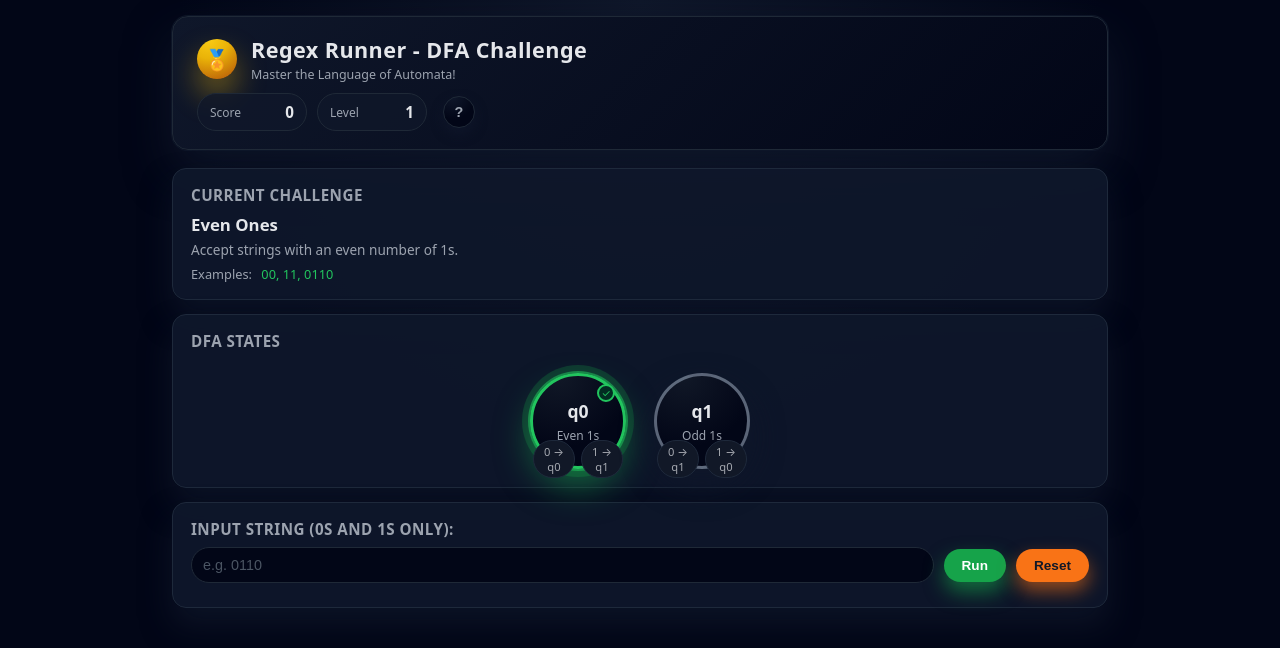
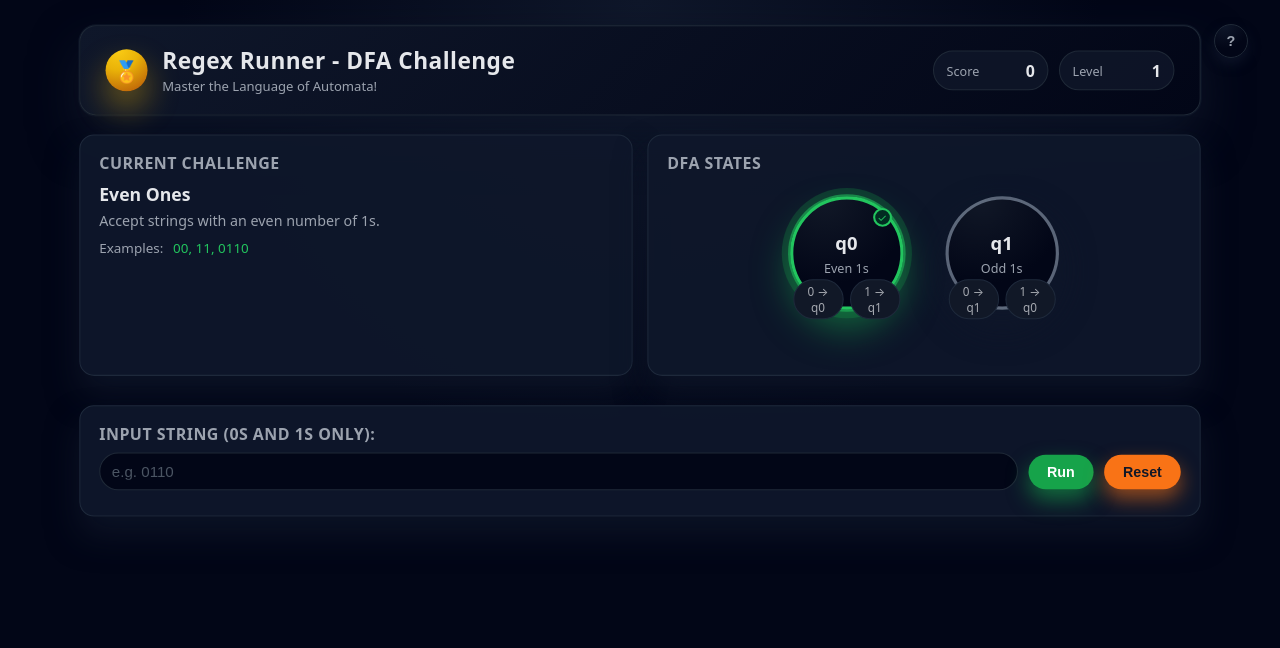
Before and after one commit to Davefgh/DFA-Automata, a plain HTML site: page index.html in a window 1280 px wide. Drawn offline with Linux system fonts and the light colour scheme.

Commit message:
feat: Complete modern UI with circular DFA visualization

```diff
--- a/index.html
+++ b/index.html
@@ -25,14 +25,11 @@
           <span class="stat-label">Level</span>
           <span id="level" class="stat-value">1</span>
         </div>
-        <button id="hint-btn" class="hint-button" aria-label="How to play">
-          ?
-        </button>
       </div>
     </header>
 
     <main class="layout">
-      <section class="panel">
+      <section class="panel panel-challenge">
         <h2 class="panel-title">Current Challenge</h2>
         <p id="challenge-name" class="challenge-name">Strings with even number of 1s</p>
         <p id="challenge-description" class="challenge-description">
@@ -68,6 +65,9 @@
       </section>
 
     </main>
+  </div>
+
+  <button id="hint-btn" class="hint-button" aria-label="How to play">?</button>
 
   <div id="hint-modal" class="hint-modal" aria-hidden="true">
     <div class="hint-backdrop"></div>
@@ -86,7 +86,6 @@
       </ul>
     </div>
   </div>
-  </div>
 
   <script src="script.js"></script>
 </body>
--- a/style.css
+++ b/style.css
@@ -28,10 +28,10 @@ body {
 }
 
 .app-shell {
-  max-width: 960px;
+  max-width: 1100px;
   margin: 0 auto;
-  padding: 16px 12px 24px;
-  transform: scale(1.5);
+  padding: 24px 16px 40px;
+  transform: scale(1.25);
   transform-origin: top center;
 }
 
@@ -81,7 +81,6 @@ body {
 .top-stats {
   display: flex;
   gap: 10px;
-  align-items: center;
 }
 
 .stat-card {
@@ -109,7 +108,7 @@ body {
 .layout {
   margin-top: 18px;
   display: grid;
-  grid-template-columns: 1.1fr 1fr;
+  grid-template-columns: 1fr 1fr;
   grid-template-rows: auto auto auto;
   gap: 14px;
 }
@@ -120,6 +119,18 @@ body {
   background: rgba(15, 23, 42, 0.93);
   border: 1px solid var(--border-subtle);
   box-shadow: 0 18px 30px rgba(15, 23, 42, 0.75);
+}
+
+.panel-challenge {
+  display: flex;
+  flex-direction: column;
+  justify-content: flex-start;
+}
+
+/* Ensure the two top cards (Current Challenge + DFA States) have the same height */
+.panel-challenge,
+.dfa-panel {
+  height: 230px;
 }
 
 .panel-title {
@@ -162,15 +173,15 @@ body {
   margin-top: 10px;
   display: flex;
   justify-content: center;
-  gap: 28px;
+  gap: 40px;
   align-items: center;
   padding: 12px 4px 2px;
 }
 
 .dfa-state {
   position: relative;
-  width: 96px;
-  height: 96px;
+  width: 108px;
+  height: 108px;
   border-radius: 999px;
   border: 3px solid rgba(148, 163, 184, 0.6);
   display: flex;
@@ -326,9 +337,11 @@ body {
 }
 
 .hint-button {
-  margin-left: 6px;
-  width: 32px;
-  height: 32px;
+  position: fixed;
+  top: 24px;
+  right: 32px;
+  width: 34px;
+  height: 34px;
   border-radius: 999px;
   border: 1px solid #1f2937;
   background: radial-gradient(circle at 30% 0, #0f172a, #020617 60%);
@@ -341,6 +354,7 @@ body {
   justify-content: center;
   box-shadow: 0 6px 12px rgba(15, 23, 42, 0.8);
   transition: background 0.12s ease, transform 0.08s ease, box-shadow 0.08s ease;
+  z-index: 50;
 }
 
 .hint-button:hover {
@@ -376,9 +390,9 @@ body {
 
 .hint-content {
   position: relative;
-  max-width: 420px;
-  width: 90%;
-  padding: 18px 20px 18px;
+  max-width: 560px;
+  width: 92%;
+  padding: 22px 26px 22px;
   border-radius: 14px;
   background: #020617;
   border: 1px solid #1f2937;
@@ -413,7 +427,7 @@ body {
 .how-to-list {
   margin: 4px 0 0;
   padding-left: 18px;
-  font-size: 0.8rem;
+  font-size: 0.9rem;
   color: var(--text-soft);
 }
 
@@ -431,23 +445,15 @@ code {
   border: 1px solid #111827;
 }
 
-@media (max-width: 1280px) {
+@media (max-width: 1400px) {
+  .app-shell {
+    transform: scale(1.05);
+  }
+}
+
+@media (max-width: 1100px) {
   .app-shell {
     transform: scale(1);
-  }
-
-  .top-bar {
-    flex-direction: column;
-    align-items: flex-start;
-    gap: 10px;
-  }
-
-  .layout {
-    grid-template-columns: 1fr;
-  }
-
-  .dfa-panel {
-    grid-row: auto;
   }
 }
 
```
Also changed, not shown: 1 other file. Lines whose indentation alone changed are shown as unchanged.
